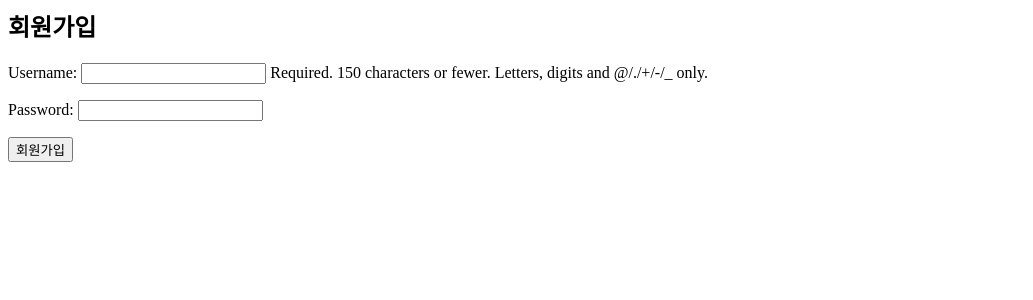
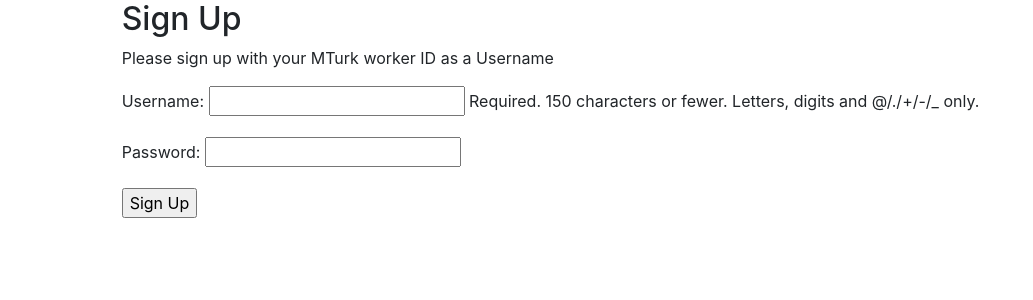
Before and after one commit to eunyoung4444/SciNews-toy, a Django app: page /critReader/signup/ in a window 1280 px wide. Shown: the top 300 px of the page, without its empty margins (0-1033 px from the left). Run offline with Django 3.2, Linux system fonts and the light colour scheme; some libraries are stand-ins or nearby versions.

Commit message:
new tutorial

```diff
--- a/scinews-toy/critReader/templates/critreader/signup.html
+++ b/scinews-toy/critReader/templates/critreader/signup.html
@@ -1,4 +1,11 @@
-<div style="min-height:100%;" class="container-fluid" id="background">
+{% extends "base.html" %}
+   {% load staticfiles %}
+    {% block scripts %}
+
+    {% endblock %}
+    {% block document_container %}
+
+    <div style="min-height:100%;" class="container-fluid" id="background">
     <!--Top margin, can be used as nav bar or so, later. -->
      <div class="row" id="top-margin">
      </div>
@@ -6,11 +13,12 @@
             <div class="col-1" class="col-container"></div>
             <div class="col-10" class="col-container">
                     <div id="signup">
-                        <h2>회원가입</h2>
+                        <h2>Sign Up</h2>
+                        <p>Please sign up with your MTurk worker ID as a Username </p>
                         <form method="post" action="">
                             {% csrf_token %}
                             {{ form.as_p }}
-                            <input type="submit" value="회원가입" />
+                            <input type="submit" value="Sign Up" />
                         </form>
                     </div>
             </div>
@@ -21,3 +29,5 @@
                             <div class="col-2" class="col-container"> </p> </div>
                     </div>
 </div>
+
+{% endblock %}
```
